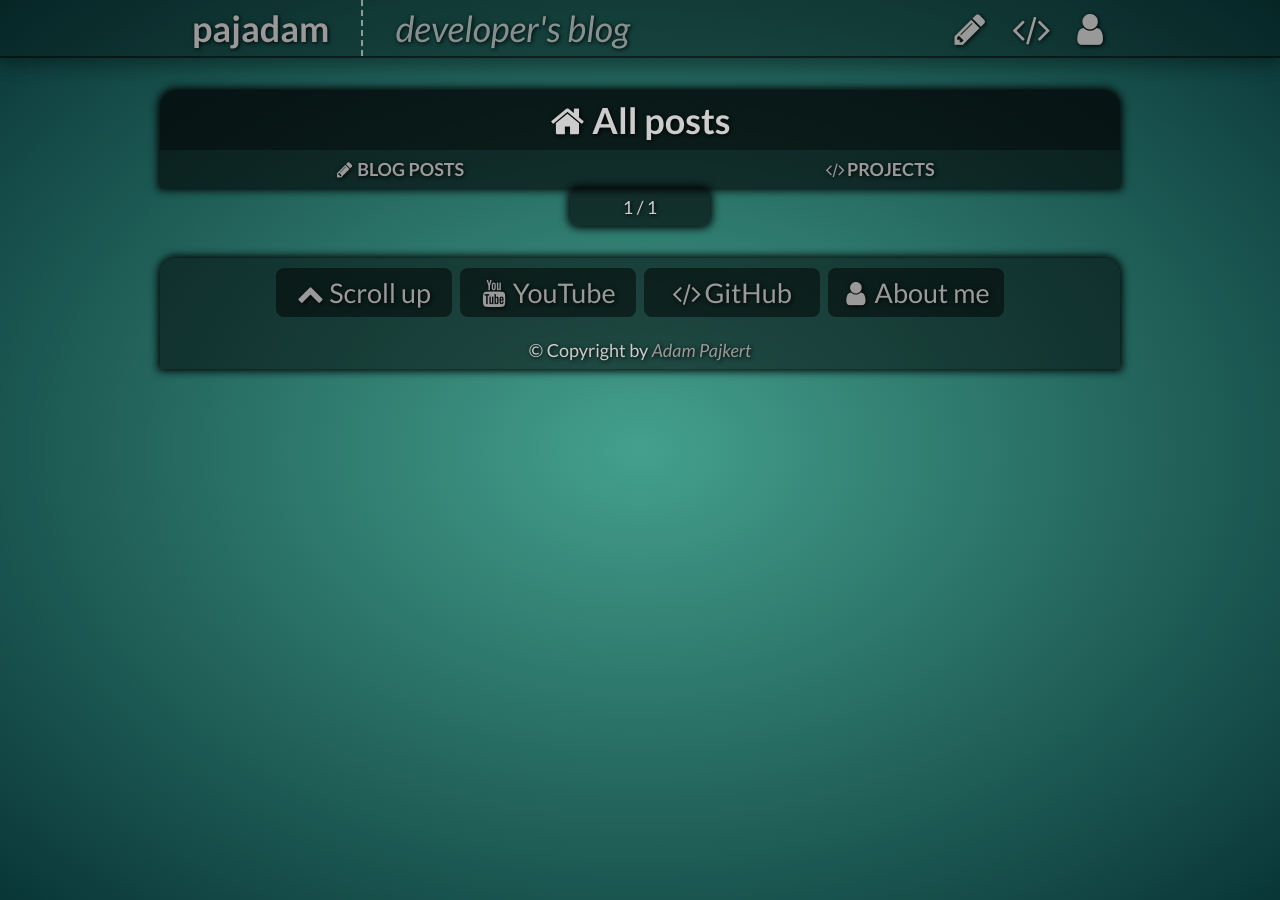
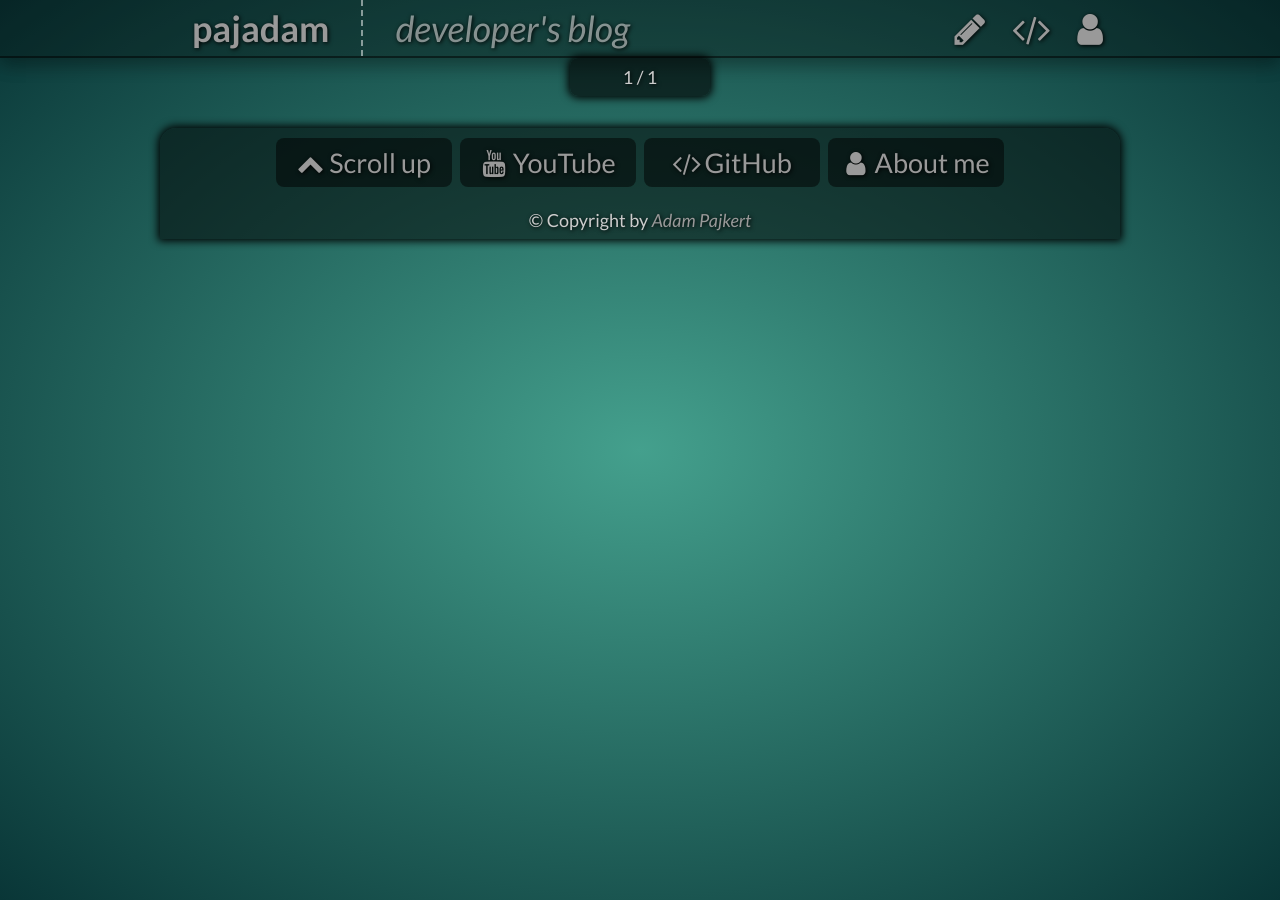
Before and after one commit to pajadam/blog.pajadam.me, a Jekyll site: the page built from index.html, in a window 1280 px wide. Built offline with Jekyll 4.4.1, drawn with Linux system fonts in a browser that asks for light colours; the list of posts is cut into pages by our own code.

Commit message:
Removed page navbar.

```diff
--- a/_sass/_base.scss
+++ b/_sass/_base.scss
@@ -35,8 +35,7 @@ b{
 
 .post,
 .paginate,
-footer,
-.nav{
+footer{
     -webkit-box-shadow: 0px 0px 8px 2px rgba(0,0,0,1);
     -moz-box-shadow: 0px 0px 8px 2px rgba(0,0,0,1);
     box-shadow: 0px 0px 8px 2px rgba(0,0,0,1);
--- a/_sass/_content.scss
+++ b/_sass/_content.scss
@@ -1,10 +1,5 @@
 .container{
     text-align: center;
-}
-
-.container .content{
-    border-bottom-left-radius: 16px;
-    border-bottom-right-radius: 16px;
 }
 
 .content{
@@ -19,26 +14,6 @@
     padding: 8px;
     margin-top: 32px;
     background-color: rgba(0, 0, 0, .75);
-    border-top-left-radius: 16px;
-    border-top-right-radius: 16px;
-}
-
-.content .nav{
-    border-top-left-radius: 16px;
-    border-top-right-radius: 16px;
-}
-
-.content .nav a{
-    float: left;
-    width: 40%;
-    padding: 8px 5%;
-    font-weight: bold;
-    text-transform: uppercase;
-    background-color: rgba(0, 0, 0, .6);
-}
-
-.content .nav a:hover{
-    background-color: rgba(0, 0, 0, .85);
 }
 
 .content img{
@@ -50,10 +25,6 @@
 }
 
 @media screen and (max-width: 976px) {
-    .content{
-        border-radius: 0px;
-    }
-
     .content img{
         max-width: 95%;
     }
--- a/index.html
+++ b/index.html
@@ -3,13 +3,6 @@ layout: default
 ---
 
 <div class="content">
-
-    <div class="nav">
-        <h1 class="icon-home"> All posts</h1>
-        <a class="icon-blog" title="Show posts without projects." href="/posts/"> Blog posts</a>
-        <a class="icon-code" title="Show projects only." href="/projects/"> Projects</a>
-        <div class="reset"></div>
-    </div>
 
     {% for post in paginator.posts %}
 
```
Also changed, not shown: posts.html (+0 -7 lines), projects.html (+0 -7 lines).
